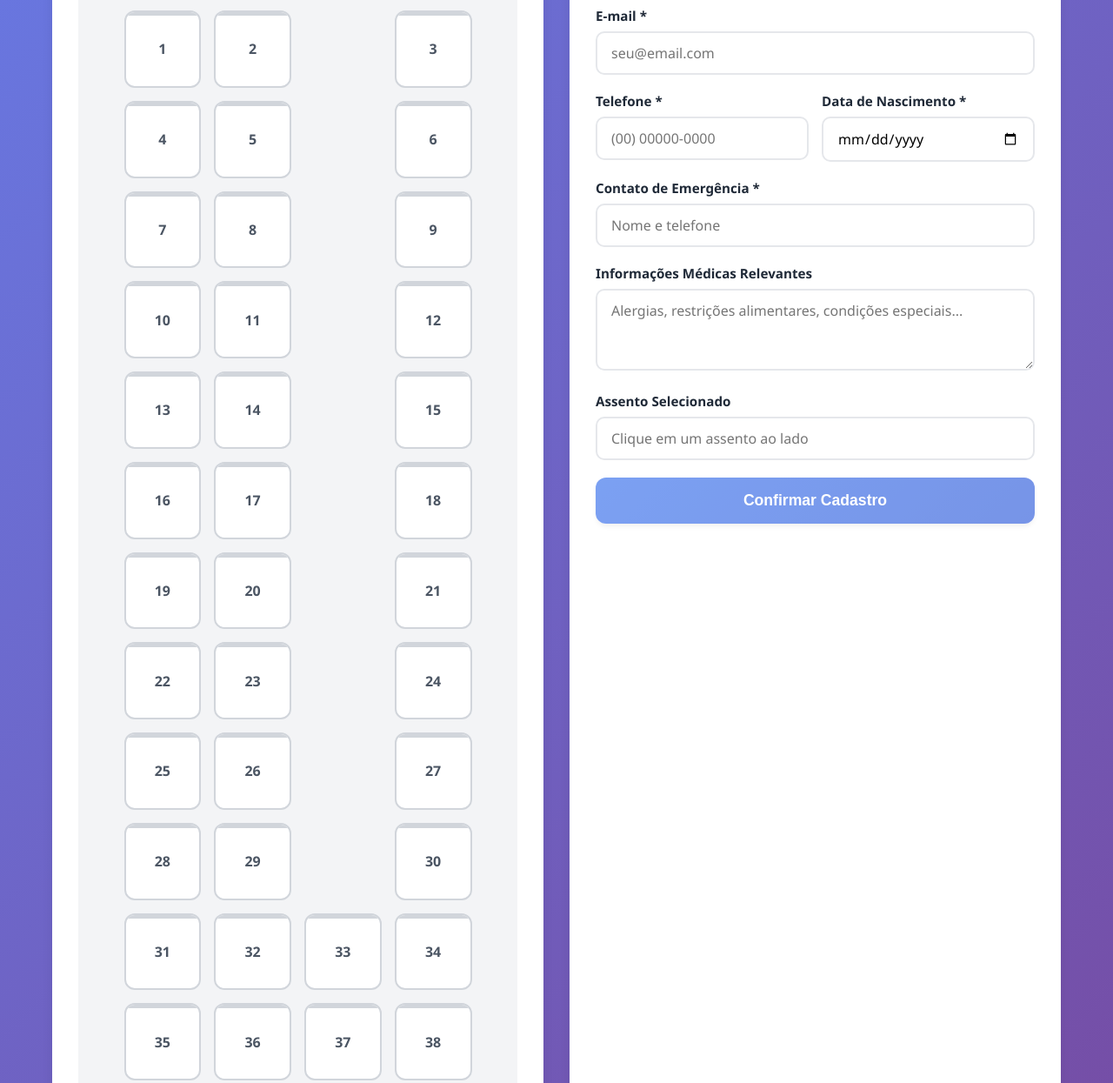
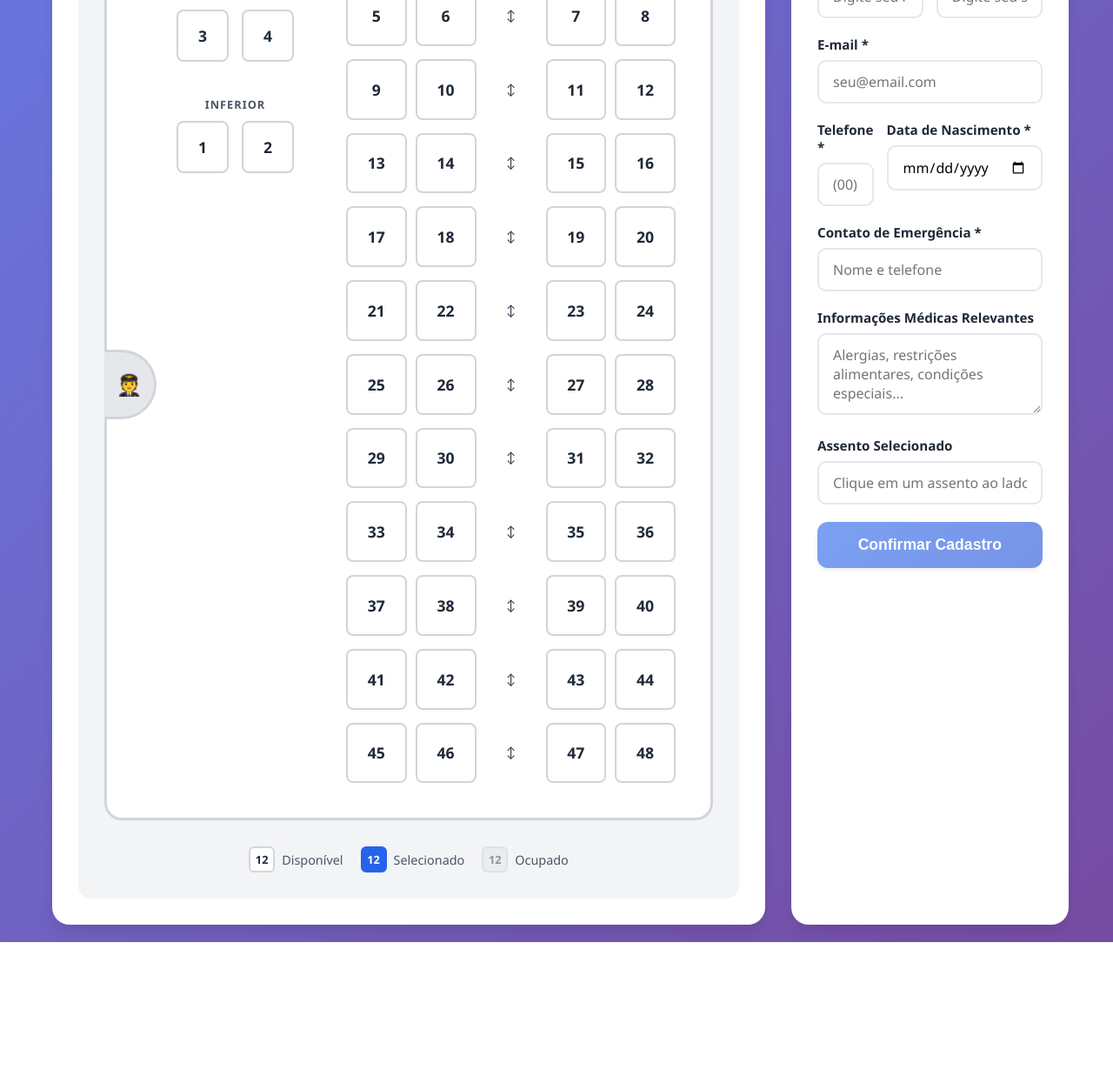
Before and after one commit to tigertrom/listbus, a plain HTML site: page index.html in a window 1280 px wide. Shown: the part 502-1747 px from the top of the page at 87% size. After the commit the page ends 1585 px from the top, so only its background shows below. Drawn offline with Linux system fonts and the light colour scheme.

Commit message:
Update index.html

```diff
--- a/index.html
+++ b/index.html
@@ -60,7 +60,7 @@
 
         .main-content {
             display: grid;
-            grid-template-columns: 1fr 1fr;
+            grid-template-columns: 1.2fr 0.8fr;
             gap: 30px;
             margin-top: 20px;
         }
@@ -93,62 +93,106 @@
             border-radius: 15px;
             padding: 30px;
             position: relative;
-            overflow: hidden;
+            overflow-x: auto;
         }
 
-        .bus-front {
-            text-align: center;
-            background: var(--gray-300);
-            padding: 15px;
-            border-radius: 10px 10px 0 0;
-            margin-bottom: 20px;
-            font-weight: bold;
-            color: var(--gray-600);
+        .bus-outline {
+            border: 3px solid var(--gray-300);
+            border-radius: 40px 40px 20px 20px;
+            padding: 40px;
             position: relative;
+            background: var(--white);
+            min-width: 700px;
         }
 
-        .bus-front::after {
-            content: '🚌';
+        .driver-area {
             position: absolute;
-            right: 20px;
+            left: -3px;
             top: 50%;
             transform: translateY(-50%);
+            width: 60px;
+            height: 80px;
+            background: var(--gray-200);
+            border-radius: 0 40px 40px 0;
+            border: 3px solid var(--gray-300);
+            border-left: none;
+            display: flex;
+            align-items: center;
+            justify-content: center;
             font-size: 1.5rem;
         }
 
-        .seats-grid {
+        .bus-layout {
+            display: flex;
+            gap: 60px;
+            margin-left: 40px;
+        }
+
+        .left-section {
+            display: flex;
+            flex-direction: column;
+            gap: 40px;
+        }
+
+        .upper-deck, .lower-deck {
+            display: flex;
+            flex-direction: column;
+            gap: 10px;
+        }
+
+        .deck-label {
+            font-size: 0.8rem;
+            color: var(--gray-600);
+            text-align: center;
+            font-weight: 600;
+            text-transform: uppercase;
+            letter-spacing: 1px;
+        }
+
+        .left-seats {
             display: grid;
-            grid-template-columns: repeat(4, 1fr);
+            grid-template-columns: 1fr 1fr;
             gap: 15px;
-            max-width: 400px;
-            margin: 0 auto;
+        }
+
+        .right-section {
+            flex: 1;
+        }
+
+        .right-rows {
+            display: flex;
+            flex-direction: column;
+            gap: 15px;
+        }
+
+        .seat-row {
+            display: grid;
+            grid-template-columns: 1fr 1fr 60px 1fr 1fr;
+            gap: 10px;
+            align-items: center;
         }
 
         .seat {
             aspect-ratio: 1;
             border: 2px solid var(--gray-300);
-            border-radius: 12px;
+            border-radius: 8px;
             display: flex;
+            flex-direction: column;
             align-items: center;
             justify-content: center;
             cursor: pointer;
             transition: all 0.3s cubic-bezier(0.4, 0, 0.2, 1);
             background: var(--white);
             font-weight: 600;
-            color: var(--gray-600);
+            color: var(--gray-800);
             position: relative;
-            overflow: hidden;
+            min-height: 60px;
+            padding: 5px;
         }
 
-        .seat::before {
-            content: '';
-            position: absolute;
-            top: 0;
-            left: 0;
-            right: 0;
-            height: 4px;
-            background: var(--gray-300);
-            transition: background 0.3s;
+        .seat-number {
+            font-size: 1.1rem;
+            font-weight: 700;
         }
 
         .seat:hover:not(.occupied) {
@@ -164,33 +208,27 @@
             transform: scale(1.05);
         }
 
-        .seat.selected::before {
-            background: var(--primary-dark);
-        }
-
         .seat.occupied {
             background: var(--gray-200);
             cursor: not-allowed;
             opacity: 0.6;
         }
 
-        .seat.occupied::after {
-            content: '✓';
-            position: absolute;
-            font-size: 1.2rem;
+        .seat.occupied .seat-number {
+            text-decoration: line-through;
         }
 
-        .aisle {
-            grid-column: 3;
-            grid-row: 1 / span 10;
-            width: 20px;
+        .aisle-space {
+            text-align: center;
+            color: var(--gray-400);
+            font-size: 0.8rem;
         }
 
         .legend {
             display: flex;
             gap: 20px;
             justify-content: center;
-            margin-top: 20px;
+            margin-top: 30px;
             flex-wrap: wrap;
         }
 
@@ -203,15 +241,20 @@
         }
 
         .legend-box {
-            width: 20px;
-            height: 20px;
-            border-radius: 4px;
+            width: 30px;
+            height: 30px;
+            border-radius: 6px;
             border: 2px solid var(--gray-300);
+            display: flex;
+            align-items: center;
+            justify-content: center;
+            font-size: 0.8rem;
+            font-weight: 700;
         }
 
-        .legend-box.available { background: var(--white); }
-        .legend-box.selected { background: var(--primary); border-color: var(--primary); }
-        .legend-box.occupied { background: var(--gray-200); opacity: 0.6; }
+        .legend-box.available { background: var(--white); color: var(--gray-800); }
+        .legend-box.selected { background: var(--primary); border-color: var(--primary); color: var(--white); }
+        .legend-box.occupied { background: var(--gray-200); opacity: 0.6; color: var(--gray-600); }
 
         .form-group {
             margin-bottom: 20px;
@@ -446,6 +489,27 @@
         @keyframes spin {
             to { transform: rotate(360deg); }
         }
+
+        .scroll-hint {
+            display: none;
+            text-align: center;
+            color: var(--gray-600);
+            font-size: 0.9rem;
+            margin-bottom: 10px;
+        }
+
+        @media (max-width: 768px) {
+            .scroll-hint {
+                display: block;
+            }
+            .bus-container {
+                padding: 15px;
+            }
+            .bus-outline {
+                padding: 20px;
+                min-width: 600px;
+            }
+        }
     </style>
 </head>
 <body>
@@ -457,11 +521,11 @@
 
         <div class="stats" id="statsContainer">
             <div class="stat-card">
-                <div class="stat-number" id="totalSeats">40</div>
+                <div class="stat-number" id="totalSeats">48</div>
                 <div class="stat-label">Total de Lugares</div>
             </div>
             <div class="stat-card">
-                <div class="stat-number" id="availableSeats">40</div>
+                <div class="stat-number" id="availableSeats">48</div>
                 <div class="stat-label">Disponíveis</div>
             </div>
             <div class="stat-card">
@@ -476,22 +540,43 @@
                     <span>🪑</span>
                     Selecione seu Assento
                 </h2>
+                <p class="scroll-hint">← Deslize para ver todos os assentos →</p>
                 <div class="bus-container">
-                    <div class="bus-front">FRENTE DO ÔNIBUS</div>
-                    <div class="seats-grid" id="seatsGrid">
-                        <!-- Assentos gerados via JavaScript -->
+                    <div class="bus-outline">
+                        <div class="driver-area">🧑‍✈️</div>
+                        <div class="bus-layout">
+                            <div class="left-section">
+                                <div class="upper-deck">
+                                    <div class="deck-label">Superior</div>
+                                    <div class="left-seats" id="upperLeftSeats">
+                                        <!-- 3 e 4 -->
+                                    </div>
+                                </div>
+                                <div class="lower-deck">
+                                    <div class="deck-label">Inferior</div>
+                                    <div class="left-seats" id="lowerLeftSeats">
+                                        <!-- 1 e 2 -->
+                                    </div>
+                                </div>
+                            </div>
+                            <div class="right-section">
+                                <div class="right-rows" id="rightRows">
+                                    <!-- Fileiras 5-48 -->
+                                </div>
+                            </div>
+                        </div>
                     </div>
                     <div class="legend">
                         <div class="legend-item">
-                            <div class="legend-box available"></div>
+                            <div class="legend-box available">12</div>
                             <span>Disponível</span>
                         </div>
                         <div class="legend-item">
-                            <div class="legend-box selected"></div>
+                            <div class="legend-box selected">12</div>
                             <span>Selecionado</span>
                         </div>
                         <div class="legend-item">
-                            <div class="legend-box occupied"></div>
+                            <div class="legend-box occupied">12</div>
                             <span>Ocupado</span>
                         </div>
                     </div>
@@ -568,14 +653,15 @@
     </div>
 
     <script>
-        // Configuração
-        const TOTAL_SEATS = 40;
-        const SEATS_PER_ROW = 4;
+        // Configuração baseada na imagem
+        const TOTAL_SEATS = 48;
         let selectedSeat = null;
         let volunteers = JSON.parse(localStorage.getItem('volunteers')) || [];
 
         // Elementos DOM
-        const seatsGrid = document.getElementById('seatsGrid');
+        const upperLeftSeats = document.getElementById('upperLeftSeats');
+        const lowerLeftSeats = document.getElementById('lowerLeftSeats');
+        const rightRows = document.getElementById('rightRows');
         const seatNumberInput = document.getElementById('seatNumber');
         const submitBtn = document.getElementById('submitBtn');
         const form = document.getElementById('volunteerForm');
@@ -591,44 +677,77 @@
             setupEventListeners();
         }
 
-        // Renderizar assentos
+        // Renderizar assentos conforme layout da imagem
         function renderSeats() {
-            seatsGrid.innerHTML = '';
             const occupiedSeats = volunteers.map(v => v.seatNumber);
 
-            for (let i = 1; i <= TOTAL_SEATS; i++) {
-                const seat = document.createElement('div');
-                seat.className = 'seat';
-                seat.textContent = i;
-                seat.dataset.seat = i;
+            // Limpar containers
+            upperLeftSeats.innerHTML = '';
+            lowerLeftSeats.innerHTML = '';
+            rightRows.innerHTML = '';
 
-                // Corredor no meio (assentos 2 e 3 de cada fileira)
-                if ((i - 1) % SEATS_PER_ROW === 2) {
-                    const aisle = document.createElement('div');
-                    aisle.className = 'aisle';
-                    seatsGrid.appendChild(aisle);
-                }
+            // Assentos 3 e 4 (superior esquerda)
+            [3, 4].forEach(num => createSeat(num, upperLeftSeats, occupiedSeats));
 
-                if (occupiedSeats.includes(i)) {
-                    seat.classList.add('occupied');
-                    const volunteer = volunteers.find(v => v.seatNumber === i);
-                    seat.title = `Ocupado por: ${volunteer.firstName} ${volunteer.lastName}`;
-                } else {
-                    seat.addEventListener('click', () => selectSeat(i));
-                }
+            // Assentos 1 e 2 (inferior esquerda)
+            [1, 2].forEach(num => createSeat(num, lowerLeftSeats, occupiedSeats));
 
-                seatsGrid.appendChild(seat);
+            // Assentos 5-48 (direita) - 11 fileiras de 4 assentos (2+2)
+            // Padrão: fileira ímpar: 5,9,13... à esquerda | fileira par: 6,10,14... à esquerda
+            //         fileira ímpar+2: 7,11,15... à direita | fileira par+2: 8,12,16... à direita
+
+            for (let row = 0; row < 11; row++) {
+                const rowDiv = document.createElement('div');
+                rowDiv.className = 'seat-row';
+
+                const base = 5 + (row * 4);
+                const seatsInRow = [base, base + 1, null, base + 2, base + 3]; // null = corredor
+
+                seatsInRow.forEach((seatNum, index) => {
+                    if (seatNum === null) {
+                        const aisle = document.createElement('div');
+                        aisle.className = 'aisle-space';
+                        aisle.innerHTML = '↕';
+                        rowDiv.appendChild(aisle);
+                    } else {
+                        if (seatNum <= 48) {
+                            createSeat(seatNum, rowDiv, occupiedSeats);
+                        }
+                    }
+                });
+
+                rightRows.appendChild(rowDiv);
             }
+        }
+
+        // Criar elemento de assento
+        function createSeat(number, container, occupiedSeats) {
+            const seat = document.createElement('div');
+            seat.className = 'seat';
+            seat.dataset.seat = number;
+
+            const numSpan = document.createElement('span');
+            numSpan.className = 'seat-number';
+            numSpan.textContent = number;
+            seat.appendChild(numSpan);
+
+            if (occupiedSeats.includes(number)) {
+                seat.classList.add('occupied');
+                const volunteer = volunteers.find(v => v.seatNumber === number);
+                seat.title = `Ocupado por: ${volunteer.firstName} ${volunteer.lastName}`;
+            } else {
+                seat.addEventListener('click', () => selectSeat(number));
+            }
+
+            container.appendChild(seat);
         }
 
         // Selecionar assento
         function selectSeat(seatNumber) {
-            // Remover seleção anterior
             document.querySelectorAll('.seat.selected').forEach(seat => {
                 seat.classList.remove('selected');
             });
 
-            // Adicionar nova seleção
             const seatElement = document.querySelector(`[data-seat="${seatNumber}"]`);
             seatElement.classList.add('selected');
 
@@ -636,7 +755,6 @@
             seatNumberInput.value = `Assento ${seatNumber}`;
             submitBtn.disabled = false;
 
-            // Scroll suave para o formulário em mobile
             if (window.innerWidth < 968) {
                 document.querySelector('.card:last-child').scrollIntoView({ behavior: 'smooth' });
             }
@@ -704,29 +822,24 @@
                 registrationDate: new Date().toISOString()
             };
 
-            // Validações
             if (!validateAge(formData.birthDate)) {
                 showError('É necessário ter pelo menos 18 anos para se cadastrar.');
                 return;
             }
 
-            // Verificar se email já existe
             if (volunteers.some(v => v.email === formData.email)) {
                 showError('Este email já está cadastrado!');
                 return;
             }
 
-            // Simular envio
             submitBtn.disabled = true;
             submitBtn.innerHTML = 'Processando... <span class="loading"></span>';
 
             await new Promise(resolve => setTimeout(resolve, 1500));
 
-            // Salvar
             volunteers.push(formData);
             localStorage.setItem('volunteers', JSON.stringify(volunteers));
 
-            // Sucesso
             successMessage.style.display = 'block';
             form.reset();
             selectedSeat = null;
@@ -735,17 +848,14 @@
             seatNumberInput.value = '';
             seatNumberInput.placeholder = 'Clique em um assento ao lado';
 
-            // Atualizar interface
             renderSeats();
             updateStats();
             renderVolunteersList();
 
-            // Esconder mensagem de sucesso após 5s
             setTimeout(() => {
                 successMessage.style.display = 'none';
             }, 5000);
 
-            // Scroll para lista de voluntários
             document.getElementById('volunteersList').scrollIntoView({ behavior: 'smooth' });
         }
 
@@ -769,8 +879,7 @@
             listSection.style.display = 'block';
             container.innerHTML = '';
 
-            // Ordenar por data de cadastro (mais recente primeiro)
-            const sortedVolunteers = [...volunteers].reverse();
+            const sortedVolunteers = [...volunteers].sort((a, b) => a.seatNumber - b.seatNumber);
 
             sortedVolunteers.forEach((volunteer, index) => {
                 const card = document.createElement('div');
```
